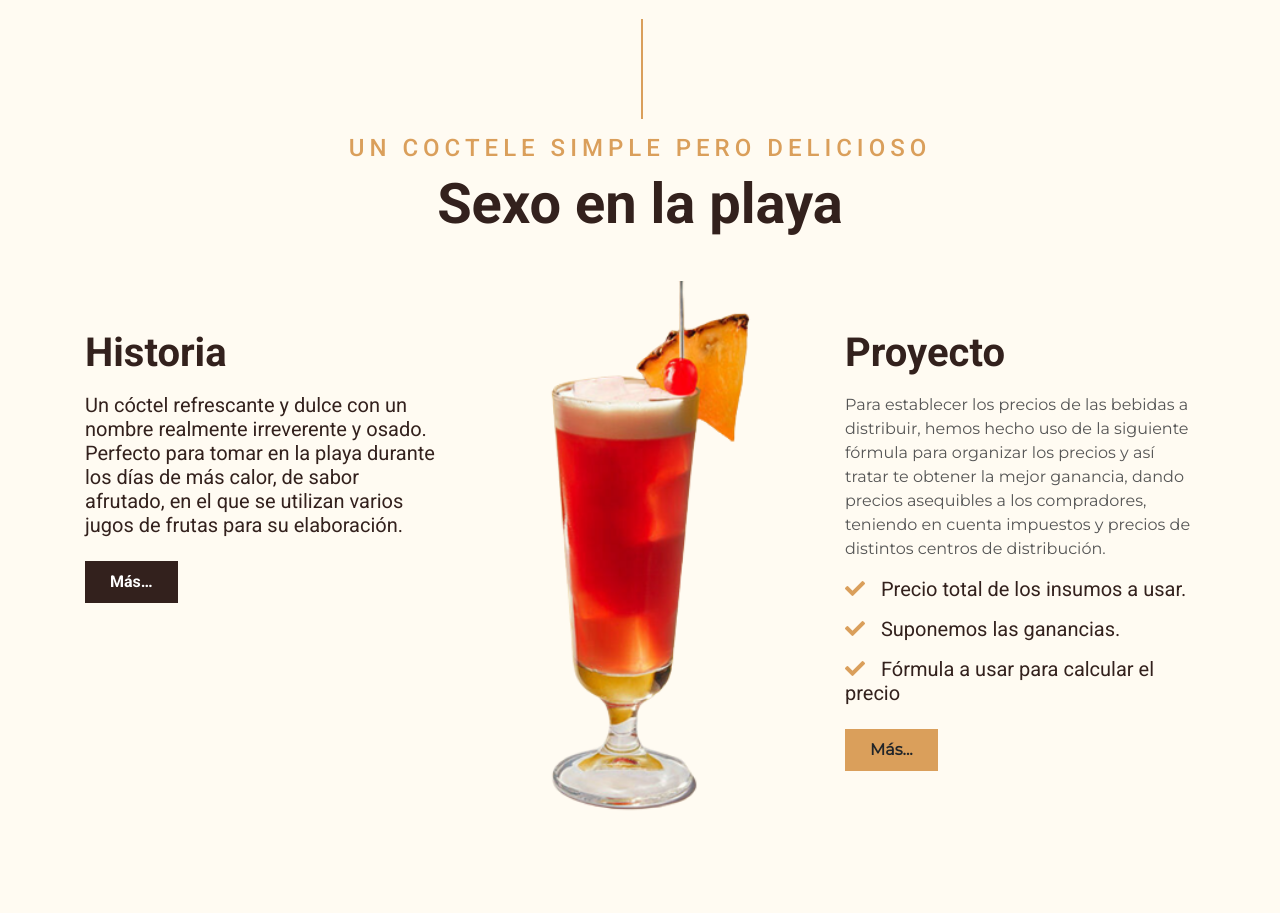
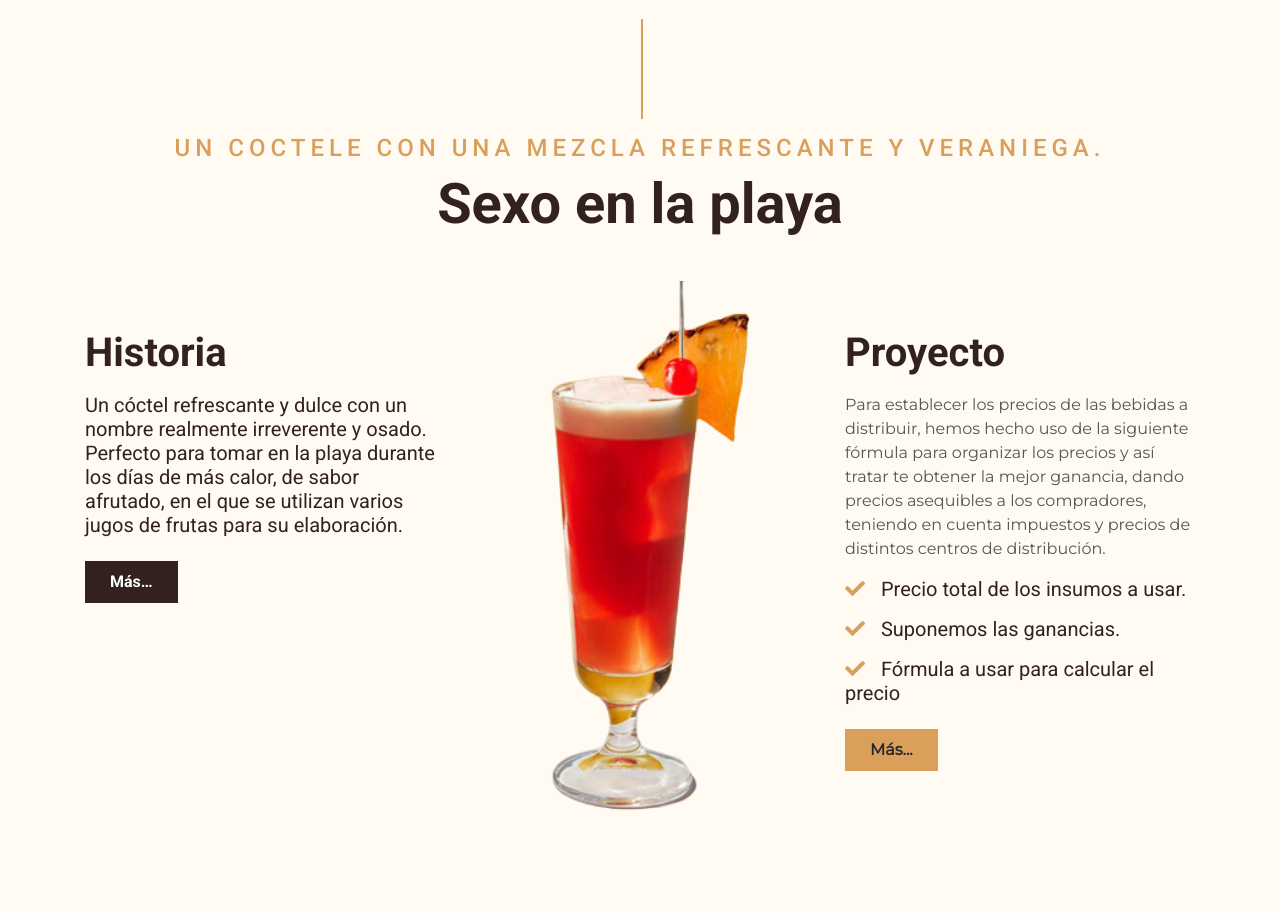
Before and after one commit to Yesenia71/cocteleria, a plain HTML site: page coffee-shop-html-template/index.html in a window 1280 px wide. Shown: the part 3380-4293 px from the top of the page. Drawn offline with nearby package versions, Linux system fonts and the light colour scheme.

Commit message:
resfrescante

```diff
--- a/coffee-shop-html-template/index.html
+++ b/coffee-shop-html-template/index.html
@@ -218,7 +218,7 @@
 <div class="container-fluid py-5">
     <div class="container">
         <div class="section-title">
-            <h4 class="text-primary text-uppercase" style="letter-spacing: 5px;">Un coctele simple pero delicioso</h4>
+            <h4 class="text-primary text-uppercase" style="letter-spacing: 5px;">Un coctele con una mezcla refrescante y veraniega.</h4>
             <h1 class="display-4">Sexo en la playa</h1>
         </div>
         <div class="row">
```
